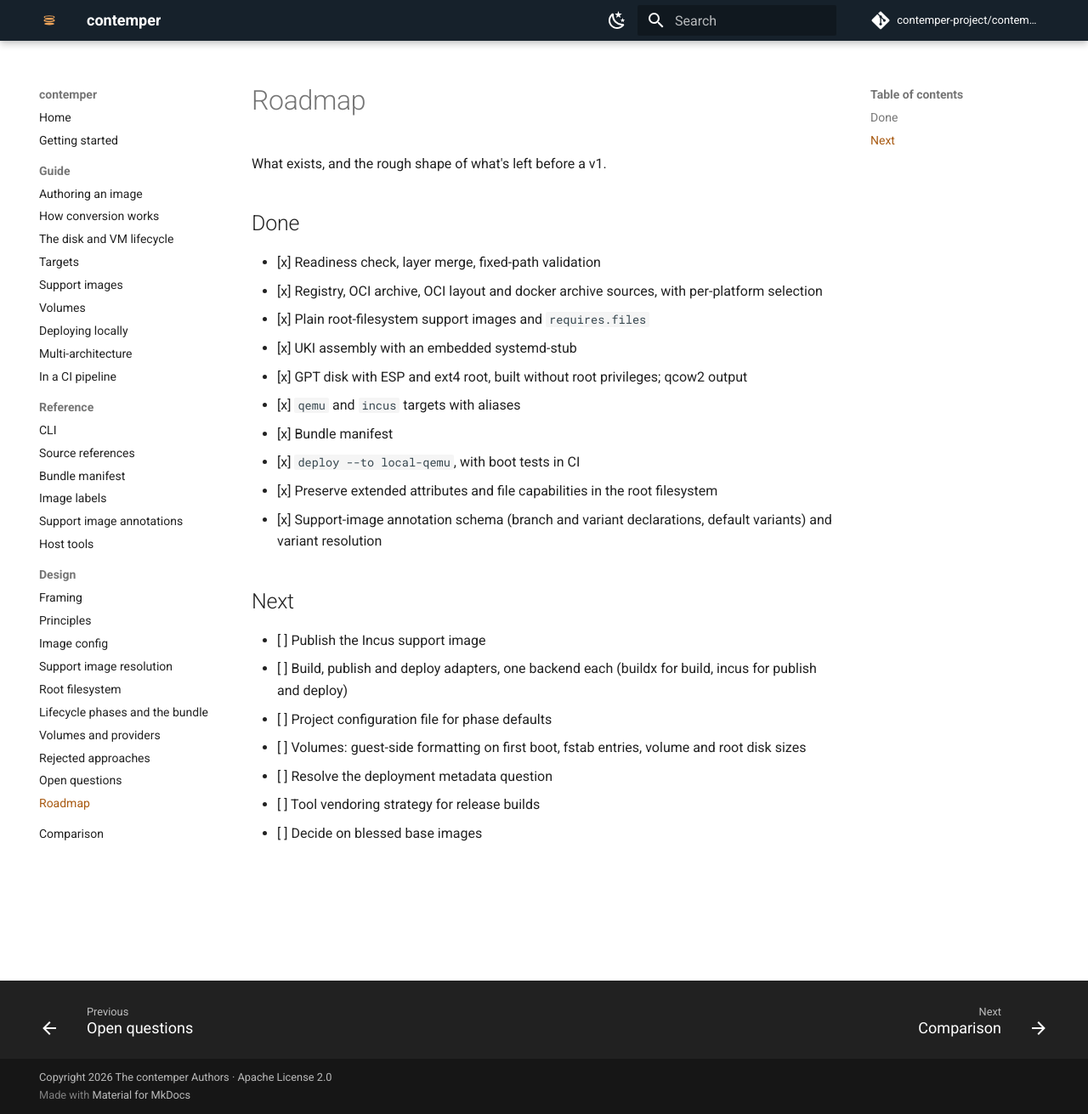
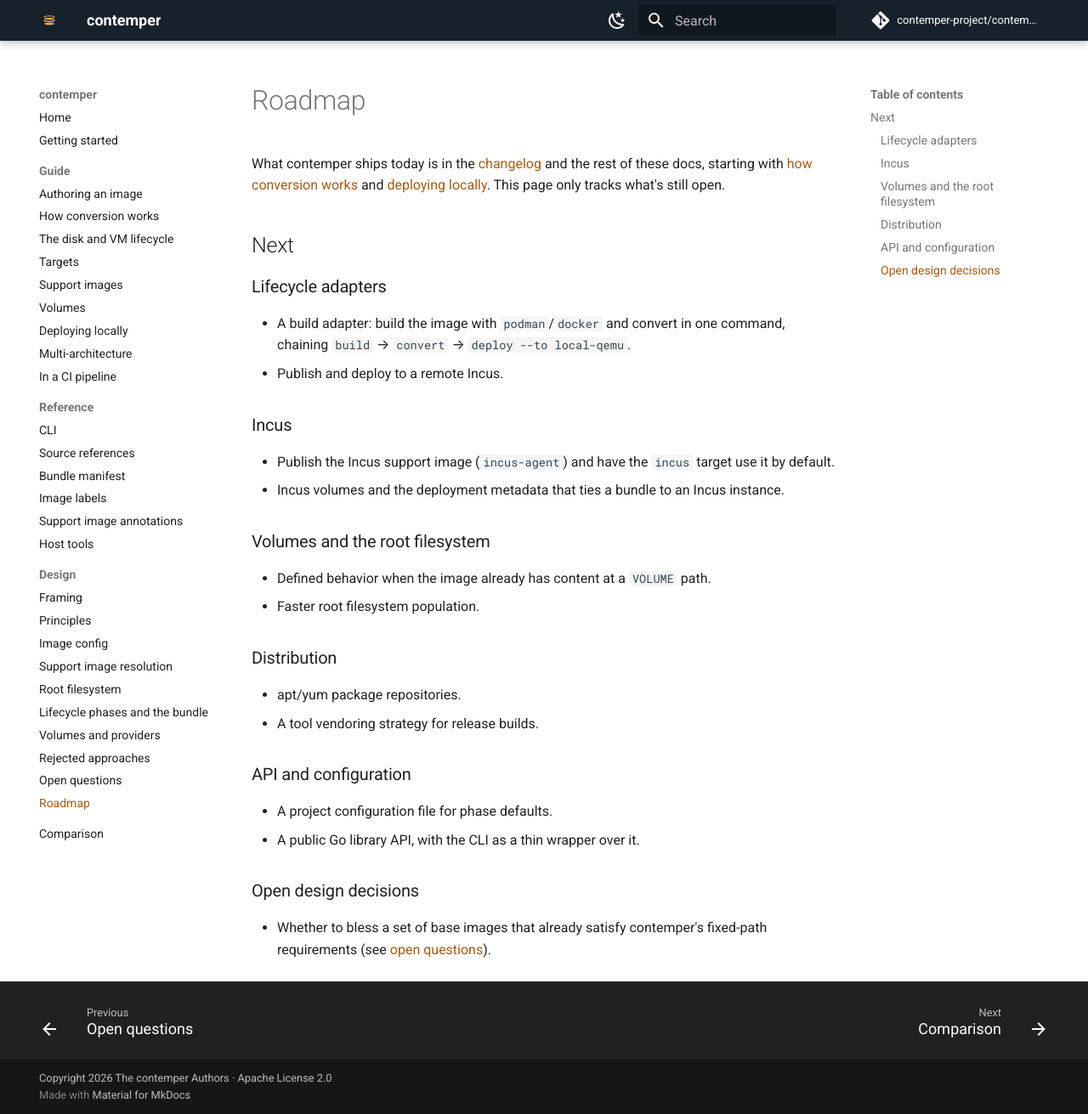
Before and after one commit to DarkressX/contemper, an MkDocs documentation site: the page built from docs/design/roadmap.md, in a window 1280 px wide and 1311 px high. Shown: the whole window at 85% size. Built offline with MkDocs 1.6.1 and Material for MkDocs 9.7.7, drawn with Linux system fonts in a browser that asks for light colours; comment, search, counter and statistics services are not loaded.

Commit message:
docs(design): make the roadmap forward-looking
Drop the "Done" checklist now that 0.1.0 is close: what ships is
covered by the changelog and the rest of the docs. Regroup "Next" into
only the work that is still open, verified against the current code
(build/publish/deploy adapters, the Incus support image and volumes,
project configuration, a public Go library API, VOLUME-path collision
behavior, root filesystem population speed, apt/yum repositories, tool
vendoring, and blessed base images).

Co-Authored-By: Claude Sonnet 5 <noreply@anthropic.com>
Signed-off-by: Stephan Peijnik-Steinwender <speijnik@gmail.com>

```diff
--- a/docs/design/roadmap.md
+++ b/docs/design/roadmap.md
@@ -1,32 +1,43 @@
 # Roadmap
 
-What exists, and the rough shape of what's left before a v1.
-
-## Done
-
-- [x] Readiness check, layer merge, fixed-path validation
-- [x] Registry, OCI archive, OCI layout and docker archive sources, with
-      per-platform selection
-- [x] Plain root-filesystem support images and `requires.files`
-- [x] UKI assembly with an embedded systemd-stub
-- [x] GPT disk with ESP and ext4 root, built without root privileges;
-      qcow2 output
-- [x] `qemu` and `incus` targets with aliases
-- [x] Bundle manifest
-- [x] `deploy --to local-qemu`, with boot tests in CI
-- [x] Preserve extended attributes and file capabilities in the root
-      filesystem
-- [x] Support-image annotation schema (branch and variant declarations,
-      default variants) and variant resolution
+What contemper ships today is in the
+[changelog](https://github.com/contemper-project/contemper/blob/main/CHANGELOG.md)
+and the rest of these docs, starting with [how conversion
+works](../guide/how-it-works.md) and [deploying locally](../guide/deploying.md).
+This page only tracks what's still open.
 
 ## Next
 
-- [ ] Publish the Incus support image
-- [ ] Build, publish and deploy adapters, one backend each (buildx for
-      build, incus for publish and deploy)
-- [ ] Project configuration file for phase defaults
-- [ ] Volumes: guest-side formatting on first boot, fstab entries,
-      volume and root disk sizes
-- [ ] Resolve the deployment metadata question
-- [ ] Tool vendoring strategy for release builds
-- [ ] Decide on blessed base images
+### Lifecycle adapters
+
+- A build adapter: build the image with `podman`/`docker` and convert in
+  one command, chaining `build` → `convert` → `deploy --to local-qemu`.
+- Publish and deploy to a remote Incus.
+
+### Incus
+
+- Publish the Incus support image (`incus-agent`) and have the `incus`
+  target use it by default.
+- Incus volumes and the deployment metadata that ties a bundle to an
+  Incus instance.
+
+### Volumes and the root filesystem
+
+- Defined behavior when the image already has content at a `VOLUME`
+  path.
+- Faster root filesystem population.
+
+### Distribution
+
+- apt/yum package repositories.
+- A tool vendoring strategy for release builds.
+
+### API and configuration
+
+- A project configuration file for phase defaults.
+- A public Go library API, with the CLI as a thin wrapper over it.
+
+### Open design decisions
+
+- Whether to bless a set of base images that already satisfy contemper's
+  fixed-path requirements (see [open questions](open-questions.md)).
```
